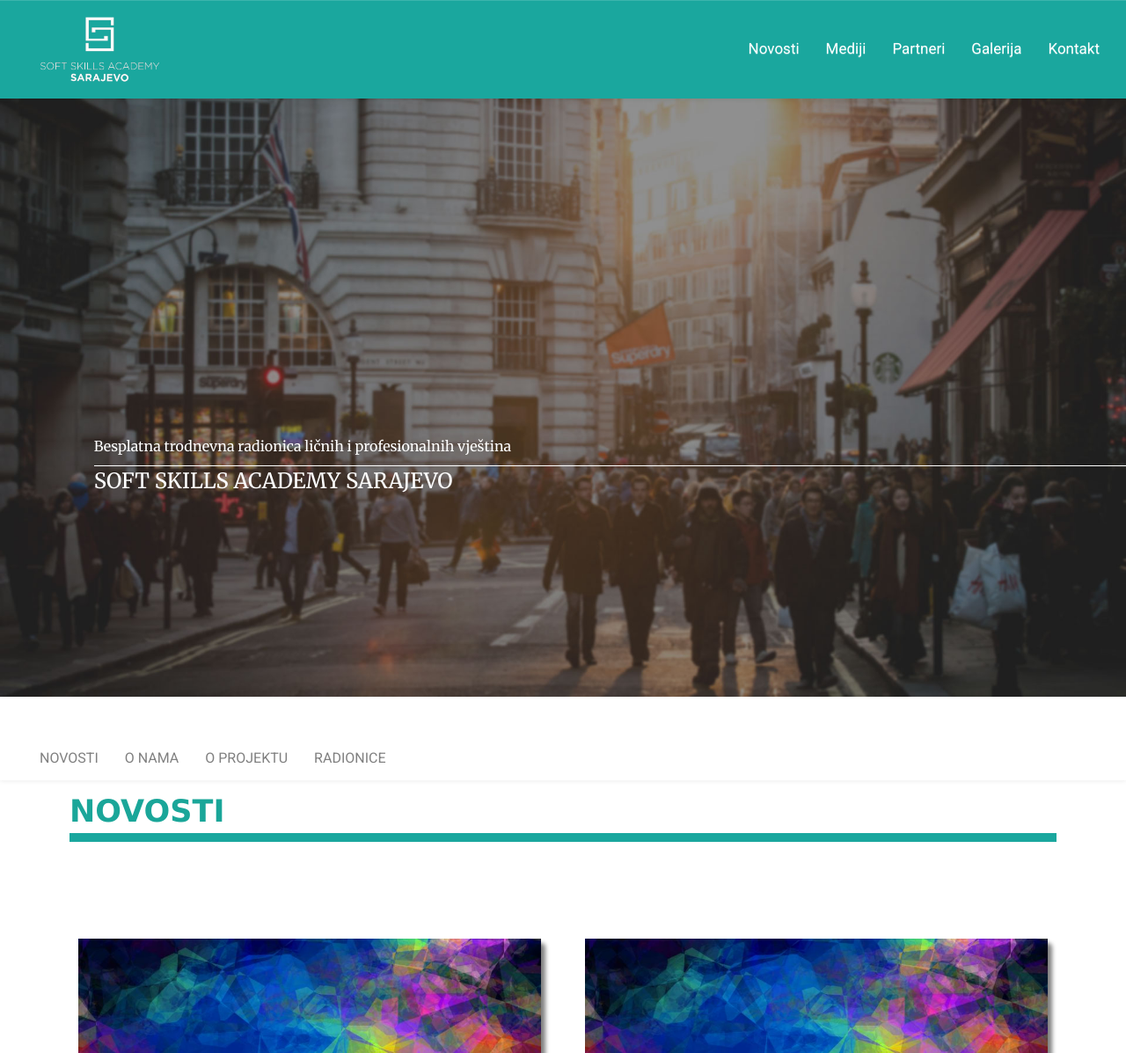
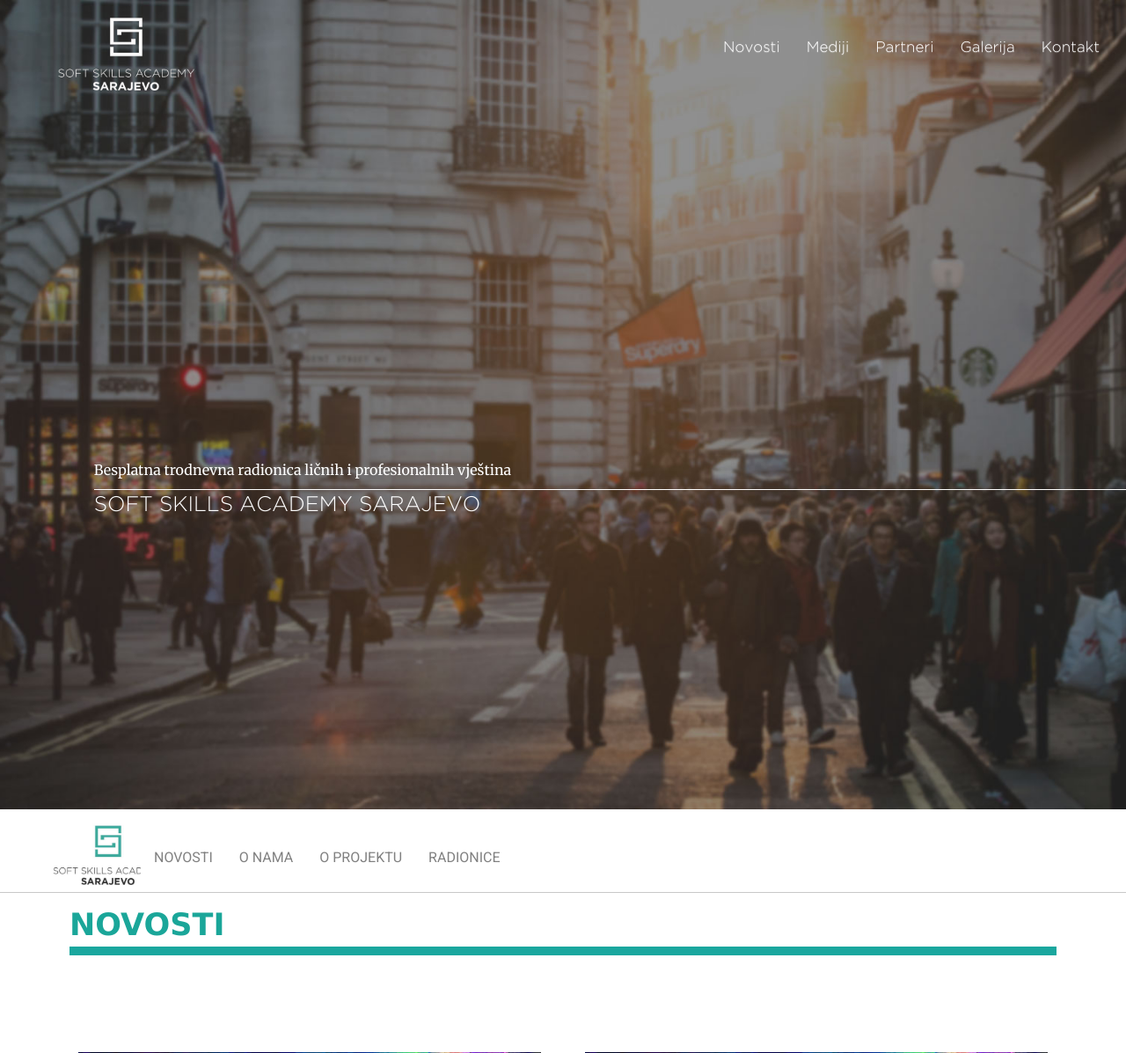
Before and after one commit to oljubuncic1/ssa17, a PHP site: page / in a window 1280 px wide. Shown: the top 1197 px of the page at 88% size. Run offline with PHP 8.4, Linux system fonts and the light colour scheme; some libraries are stand-ins or nearby versions.

Commit message:
Prepravke prema novoj verziji dizajna

```diff
--- a/css/style.css
+++ b/css/style.css
@@ -5,12 +5,20 @@ body, html{
   margin: 0px !important;
   padding: 0px !important;
 }
-/*@font-face {
-    font-family: 'GothamBlack';
+@font-face {
+    font-family: 'Gotham-Black';
     src: url('fonts/Gotham-Black.ttf') format('truetype');
     font-weight: normal;
     font-style: normal;
-}*/
+}
+
+
+@font-face {
+    font-family: 'Gotham-Light';
+    src: url('fonts/Gotham-Light.TTF') format('truetype');
+    font-weight: normal;
+    font-style: normal;
+}
 
 .marginContainer {
     margin: 10px 5% 10px 5%;
@@ -178,12 +186,13 @@ body, html{
 
 .mainNavbar
 {
-    background-color: #1AA79E !important;
+    background-color: transparent !important;
     border-radius: 0px !important;
     background: #1AA79E;
     border: 0px;
     margin-bottom: 0px;
-    height: 15%;
+    height: 100px;
+    box-shadow: none !important;
 }
 
 
@@ -209,7 +218,11 @@ body, html{
     border-radius: 0px !important;
     border: 0px;
     margin-bottom: 0px;
-    height: 10% !important;
+    height: 95px !important;
+    box-shadow: none !important;
+    padding-bottom: 0px !important;
+    border-bottom: 1px solid rgb(200,200,200);
+
 
 
 }
@@ -229,17 +242,35 @@ body, html{
 
 .logo-img
 {
-    width: 140px !important;
-    margin-left: 20%;
+    width: 160px !important;
+    margin-left: 30%;
+}
+
+.second-logo-img
+{
+    width: 130px !important;
+    margin-left: 33%;
+    margin-bottom: 0px !important;
+    padding-bottom: 0px !important;
+
 }
 
 @media only screen and (max-width: 400px) {
 
 .logo-img
 {
-    width: 100px !important;
+    width: 120px !important;
     margin-left: 5%;
 }
+
+.second-logo-img
+{
+    width: 95px !important;
+    margin-left: 5%;
+
+}
+
+
 
 .mainNavbar .navbar-toggle
 {
@@ -258,7 +289,7 @@ body, html{
 
 .affix-top .navbar-toggle
 {
-    margin-top: -35px;
+    margin-top: 30px;
     width: 30px;
     height: 35px;
     padding-top: 10px;
@@ -272,7 +303,7 @@ body, html{
 
 .affix .navbar-toggle
 {
-    margin-top: 10px;
+    margin-top: 30px;
     width: 30px;
     height: 35px;
     padding-top: 10px;
@@ -284,7 +315,7 @@ body, html{
 
 .affix-top .navbar-toggle
 {
-    margin-top: -35px;
+    margin-top: 30px;
     width: 30px;
     height: 35px;
     padding-top: 10px;
@@ -303,10 +334,23 @@ body, html{
 
 .affix .navbar-toggle
 {
-    margin-top: 15px;
+    margin-top: 30px;
     width: 30px;
     height: 35px;
     padding-top: 10px;
+}
+
+.logo-img
+{
+    width: 160px !important;
+    margin-left: 15%;
+}
+
+.second-logo-img
+{
+    width: 110px !important;
+    margin-left: 15%;
+
 }
 
 }
@@ -322,6 +366,7 @@ body, html{
     padding-bottom: 5px !important;
     padding-top: 5px !important;
     margin-top: 15px;
+    /*margin-right: 10px !important;*/
 
 
 }
@@ -371,9 +416,9 @@ body, html{
     -moz-background-size: cover;
     -o-background-size: cover;
     background-size: cover;
-    height: 85vh;
+    height: 115vh;
 
-    margin: 0px;
+    margin: -100px 0 0 0 !important;
     padding: 0px;
     background-color: #1AA79E;
 
@@ -386,7 +431,7 @@ body, html{
 .title-text
 {
     padding: 0;
-    margin-top: 30%;
+    margin-top: 400px;
 
 }
 
@@ -398,7 +443,7 @@ body, html{
 
 .title-text-one > p
 {
-    font-family: Merriweather;
+    font-family: 'Merriweather';
     font-size: 12pt;
     color: white;
 
@@ -406,7 +451,7 @@ body, html{
 
 .title-text-two> p
 {
-    font-family: Merriweather;
+    font-family: 'Gotham-Light';
     font-size: 18pt;
     color: white;
     text-transform: uppercase;;
@@ -418,13 +463,13 @@ body, html{
   top: 0;
   width: 100%;
   z-index: 1000;
-  background-color: white !important;
+  /*background-color: gray !important;*/
 
 }
 
 .affix-top {
   width: 100%;
-  padding-top: 45px;
+
 
 }
 
@@ -435,7 +480,12 @@ body, html{
 
 .affix .secondNavbarList li
 {
-    margin-top: 12px;
+    margin-top: 30px;
+}
+
+.affix-top .secondNavbarList li
+{
+    margin-top: 30px;
 }
 
 .image
@@ -445,17 +495,17 @@ body, html{
 
 .onama-title-text
 {
-    font-family: Merriaweather;
+    font-family: 'Merriaweather';
     font-size: 14pt;
     text-align: center;
-    color: rgb(50,50,50);
+    color: red;
 
 
 }
 
 .onama-paragraph-text
 {
-    font-family: Roboto;
+    font-family: 'Roboto';
     font-size: 12pt;
     margin-top: 20px;
     text-align: justify;
@@ -524,7 +574,7 @@ body, html{
 {
     text-transform: uppercase;
     color: white;
-    font-family: sans-serif;
+    font-family: 'Gotham-Light';
     font-size: 14pt;
 
 
@@ -533,7 +583,7 @@ body, html{
 .kontaktIme, .kontaktPozicija
 {
     color: white;
-    font-family: Roboto;
+    font-family: 'Roboto';
 }
 
 .kontaktIme, .subFooter-wrapper > p
@@ -572,3 +622,14 @@ body, html{
 {
     background-color: rgb(20,20,20);
 }
+
+
+.navbarList > li
+{
+    font-family: 'Gotham-Light';
+}
+
+.secondNavbarList > li
+{
+    font-family: 'Gotham-Light;
+}
--- a/index.html
+++ b/index.html
@@ -37,6 +37,7 @@
                         <span class="icon-bar"></span>
                         <span class="icon-bar"></span>
                     </button>
+                    <a class="navbar-brand" href="#"><img class="second-logo-img img-responsive" src="./img/greenLogo.jpg" ></a>
 
                 </div>
                 <div class="collapse navbar-collapse" id="secondNavbarCollapse" >
--- a/secondNavbar.html
+++ b/secondNavbar.html
@@ -1,4 +1,4 @@
- <nav class="navbar navbar-default" data-spy="affix" data-offset-top="658">
+ <nav class="navbar navbar-default" data-spy="affix" data-offset-top="230">
   <div class="container-fluid">
     <div class="row">
             <div class="col-md-12">
```
Also changed, not shown: fonts/Gotham-Light.TTF (added), img/greenLogo.jpg (added).
